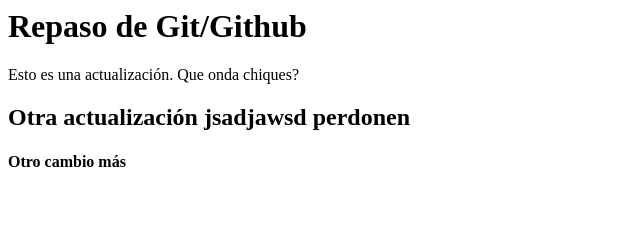
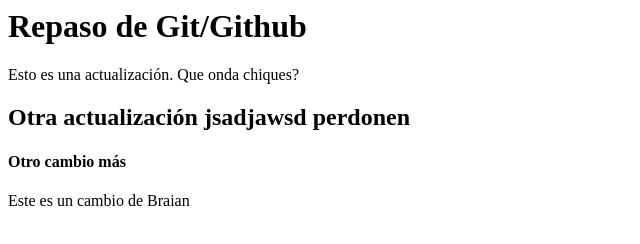
Before and after one commit to Tomisuarez11/Repaso-de-GIT, a plain HTML site: page index.html in a window 1280 px wide. Shown: the whole page, without its empty margins (0-640 px from the left). Drawn offline with Linux system fonts and the light colour scheme.

Commit message:
Cambio de Braian

```diff
--- a/index.html
+++ b/index.html
@@ -5,5 +5,7 @@
         <p>Esto es una actualización. Que onda chiques?</p>
         <h2>Otra actualización jsadjawsd perdonen</h2>
         <h4>Otro cambio más</h4>
+
+        <p>Este es un cambio de Braian</p>
     </body>
 </html>
```
